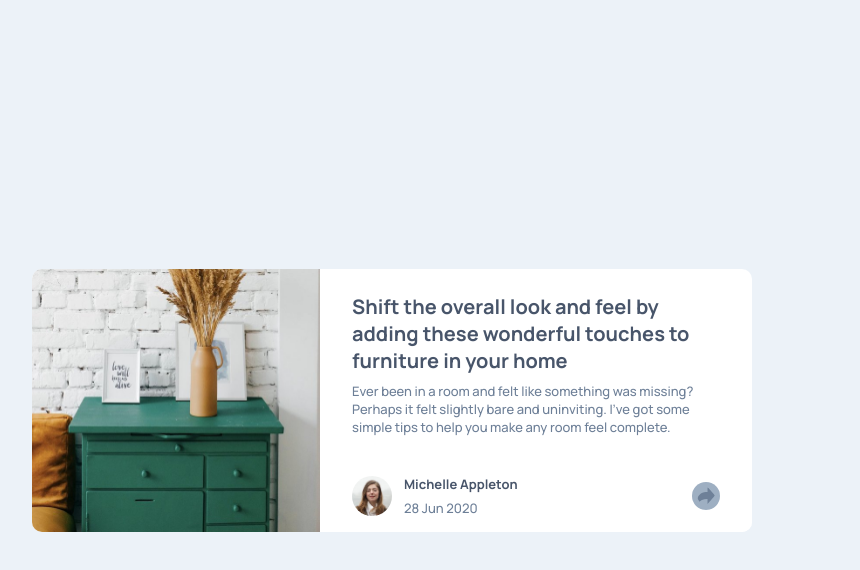
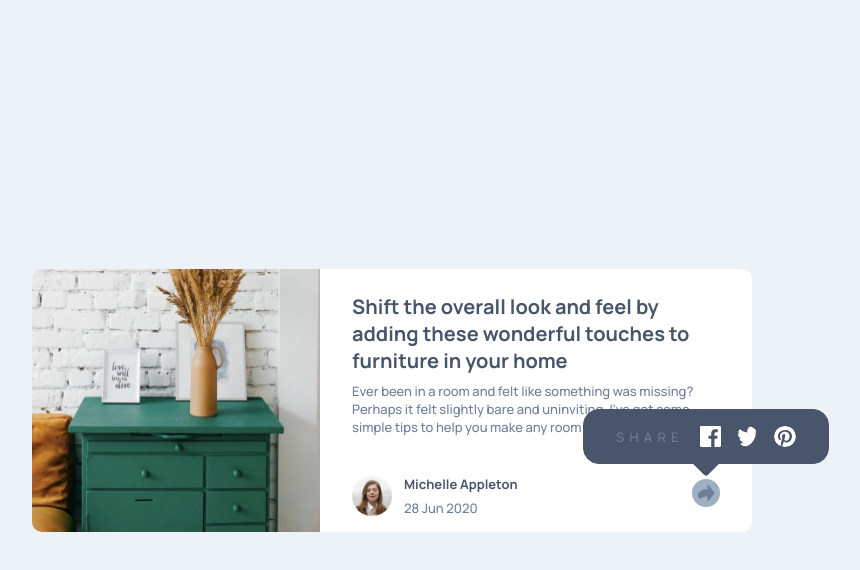
Before and after one commit to GL-19/article-preview-component, a React (Create React App) app: page / in a window 1280 px wide. Both pictures are taken after a click on the picture 954 px from the left and 495 px from the top of the page. Shown: the top 570 px of the page, without its empty margins (248-1108 px from the left). Built offline with nearby package versions, Linux system fonts and the light colour scheme.

Commit message:
Layout desktop finalizado

```diff
--- a/src/components/ArticlePreview/components/ShareLinks.tsx
+++ b/src/components/ArticlePreview/components/ShareLinks.tsx
@@ -6,10 +6,11 @@ import styled from "styled-components";
 export function ShareLinks() {
 	return (
 		<Container>
-			<p>SHARE</p>
+			<p>share</p>
 			<FacebookIcon src={facebookIcon} alt="share-icon" />
 			<Icon src={twitterIcon} alt="share-icon" />
 			<Icon src={pinterestIcon} alt="avatar" />
+			<span></span>
 		</Container>
 	);
 }
@@ -32,7 +33,7 @@ export const Container = styled.div`
 	display: flex;
 	justify-content: space-around;
 	align-items: center;
-	gap: 0.5rem;
+	gap: 1rem;
 
 	min-width: 10rem;
 	min-height: 3rem;
@@ -40,8 +41,35 @@ export const Container = styled.div`
 	p {
 		font-size: 0.8125rem;
 		letter-spacing: 0.33rem;
+		text-transform: uppercase;
 		color: ${({ theme }) => theme.colors.desaturatedDarkBlue};
 	}
 
 	background-color: ${({ theme }) => theme.colors.veryDarkGrayishBlue};
+
+	@media screen and (min-width: 420px) {
+		position: fixed;
+
+		margin: -70px -109px;
+
+		padding: 1rem 2rem;
+		border-radius: 1rem;
+		border: 1px solid ${({ theme }) => theme.colors.veryDarkGrayishBlue};
+
+		span {
+			display: block;
+			height: 20px;
+			width: 20px;
+			background-color: inherit;
+			border: inherit;
+			position: absolute;
+			bottom: -10px;
+			left: calc(50% - 10px);
+			clip-path: polygon(0% 0%, 100% 100%, 0% 100%);
+			transform: rotate(-45deg);
+			border-radius: 0 0 0 0.25em;
+		}
+	}
 `;
+
+// Para olhar como colocar o triangulo https://www.youtube.com/watch?v=Uk27UanpXRU
--- a/src/components/ArticlePreview/index.tsx
+++ b/src/components/ArticlePreview/index.tsx
@@ -1,7 +1,14 @@
 import { useEffect, useState } from "react";
 
 import { ArticleInfo, ShareIcon, ShareLinks } from "./components";
-import { Container, Content, PreviewImage, Footer, TextContainer } from "./styles";
+import {
+	Container,
+	Content,
+	PreviewImage,
+	Footer,
+	TextContainer,
+	DesktopShareContainer,
+} from "./styles";
 
 interface ArticlePreviewProps {
 	imageSrc: string;
@@ -57,8 +64,10 @@ function ArticlePreview({
 					) : (
 						<ArticleInfo author={author} avatar={avatar} date={date} />
 					)}
-
-					<ShareIcon onClick={() => setShowShareLinks(!showShareLinks)} />
+					<DesktopShareContainer>
+						{showShareLinks && !isMobile && <ShareLinks />}
+						<ShareIcon onClick={() => setShowShareLinks(!showShareLinks)} />
+					</DesktopShareContainer>
 				</Footer>
 			</Content>
 		</Container>
--- a/src/components/ArticlePreview/styles.ts
+++ b/src/components/ArticlePreview/styles.ts
@@ -3,12 +3,14 @@ import styled from "styled-components";
 export const Container = styled.div`
 	max-width: 720px;
 
+	position: relative;
+
 	display: flex;
 	justify-content: center;
 	align-content: center;
+	overflow: hidden;
 
 	border-radius: 10px;
-	overflow: hidden;
 	background-color: white;
 
 	@media screen and (max-width: ${({ theme }) => theme.screenSize.mobile}) {
@@ -21,7 +23,7 @@ export const PreviewImage = styled.img`
 
 	@media screen and (max-width: ${({ theme }) => theme.screenSize.mobile}) {
 		width: 100%;
-	} ;
+	}
 `;
 
 export const Content = styled.div`
@@ -73,3 +75,7 @@ export const Footer = styled.div<FooterProps>`
 	background-color: ${({ theme, isActive }) =>
 		isActive ? theme.colors.veryDarkGrayishBlue : "white"};
 `;
+
+export const DesktopShareContainer = styled.div`
+	position: relative;
+`;
```
